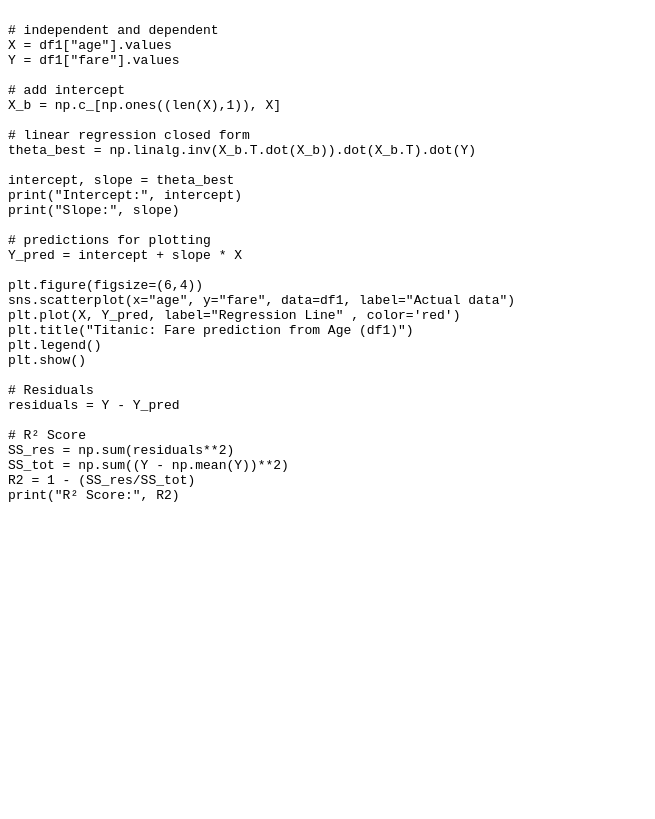
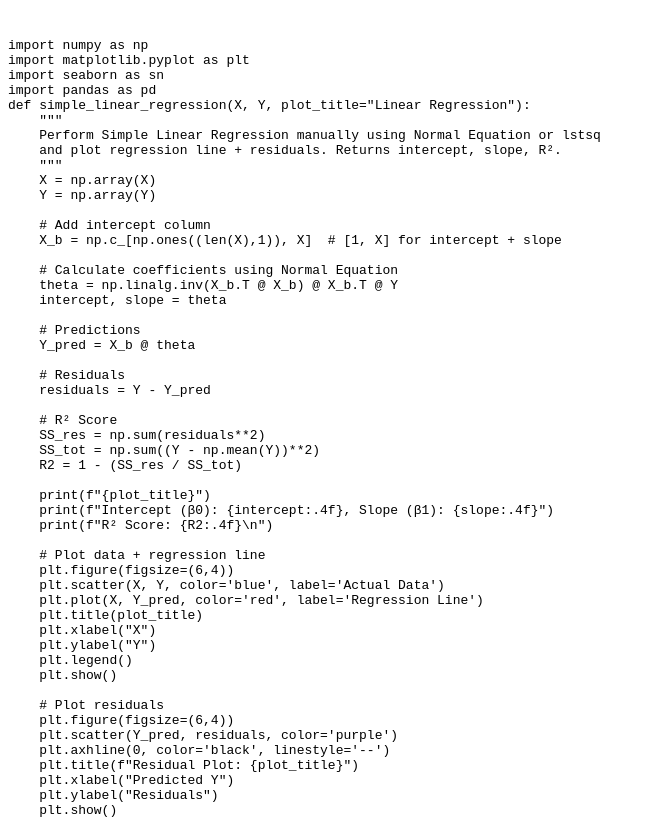
Before and after one commit to partht999/pip, a plain HTML site: page index.html in a window 1280 px wide. Shown: the top 819 px of the page, without its empty margins (0-655 px from the left). Drawn offline with Linux system fonts and the light colour scheme.

Commit message:
Update index.html

```diff
--- a/index.html
+++ b/index.html
@@ -5,38 +5,70 @@
 <body>
 
 <pre><code>
-# independent and dependent
-X = df1["age"].values
-Y = df1["fare"].values
 
-# add intercept
-X_b = np.c_[np.ones((len(X),1)), X]
+import numpy as np
+import matplotlib.pyplot as plt
+import seaborn as sn
+import pandas as pd
+def simple_linear_regression(X, Y, plot_title="Linear Regression"):
+    """
+    Perform Simple Linear Regression manually using Normal Equation or lstsq
+    and plot regression line + residuals. Returns intercept, slope, R².
+    """
+    X = np.array(X)
+    Y = np.array(Y)
 
-# linear regression closed form
-theta_best = np.linalg.inv(X_b.T.dot(X_b)).dot(X_b.T).dot(Y)
+    # Add intercept column
+    X_b = np.c_[np.ones((len(X),1)), X]  # [1, X] for intercept + slope
 
-intercept, slope = theta_best
-print("Intercept:", intercept)
-print("Slope:", slope)
+    # Calculate coefficients using Normal Equation
+    theta = np.linalg.inv(X_b.T @ X_b) @ X_b.T @ Y
+    intercept, slope = theta
 
-# predictions for plotting
-Y_pred = intercept + slope * X
+    # Predictions
+    Y_pred = X_b @ theta
 
-plt.figure(figsize=(6,4))
-sns.scatterplot(x="age", y="fare", data=df1, label="Actual data")
-plt.plot(X, Y_pred, label="Regression Line" , color='red')
-plt.title("Titanic: Fare prediction from Age (df1)")
-plt.legend()
-plt.show()
+    # Residuals
+    residuals = Y - Y_pred
 
-# Residuals
-residuals = Y - Y_pred
+    # R² Score
+    SS_res = np.sum(residuals**2)
+    SS_tot = np.sum((Y - np.mean(Y))**2)
+    R2 = 1 - (SS_res / SS_tot)
 
-# R² Score
-SS_res = np.sum(residuals**2)
-SS_tot = np.sum((Y - np.mean(Y))**2)
-R2 = 1 - (SS_res/SS_tot)
-print("R² Score:", R2)
+    print(f"{plot_title}")
+    print(f"Intercept (β0): {intercept:.4f}, Slope (β1): {slope:.4f}")
+    print(f"R² Score: {R2:.4f}\n")
+
+    # Plot data + regression line
+    plt.figure(figsize=(6,4))
+    plt.scatter(X, Y, color='blue', label='Actual Data')
+    plt.plot(X, Y_pred, color='red', label='Regression Line')
+    plt.title(plot_title)
+    plt.xlabel("X")
+    plt.ylabel("Y")
+    plt.legend()
+    plt.show()
+
+    # Plot residuals
+    plt.figure(figsize=(6,4))
+    plt.scatter(Y_pred, residuals, color='purple')
+    plt.axhline(0, color='black', linestyle='--')
+    plt.title(f"Residual Plot: {plot_title}")
+    plt.xlabel("Predicted Y")
+    plt.ylabel("Residuals")
+    plt.show()
+
+    return intercept, slope, R2
+
+np.random.seed(42)
+height = np.random.normal(170,10,100)
+weight = height * 0.5 + np.random.normal(0,5,100)
+data = {'height' : height , 'weight' : weight}
+df = pd.DataFrame(data)
+X = df['height'].values
+Y = df['weight'].values
+simple_linear_regression(X, Y, plot_title="Hours vs Exam Score")
 </code></pre>
 
 </body>
```
